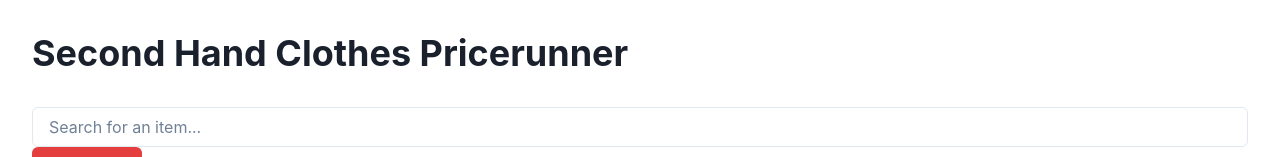
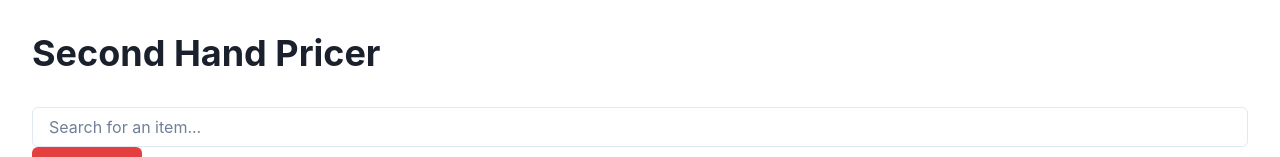
Before and after one commit to GPT-Engineer-App/thrift-pricerunner, a React (Vite) app: page / in a window 1280 px wide. Shown: the top 157 px of the page. Built offline with nearby package versions, Linux system fonts and the light colour scheme.

Commit message:
Updated the title in the `Index.jsx` file to "Second Hand Pricer".
Prompt: change the title to Second Hand Pricer

```diff
--- a/src/pages/Index.jsx
+++ b/src/pages/Index.jsx
@@ -40,7 +40,7 @@ const Index = () => {
   return (
     <Box p={8}>
       <Heading as="h1" size="xl" mb={8}>
-        Second Hand Clothes Pricerunner
+        Second Hand Pricer
       </Heading>
 
       <Box mb={8}>
```
